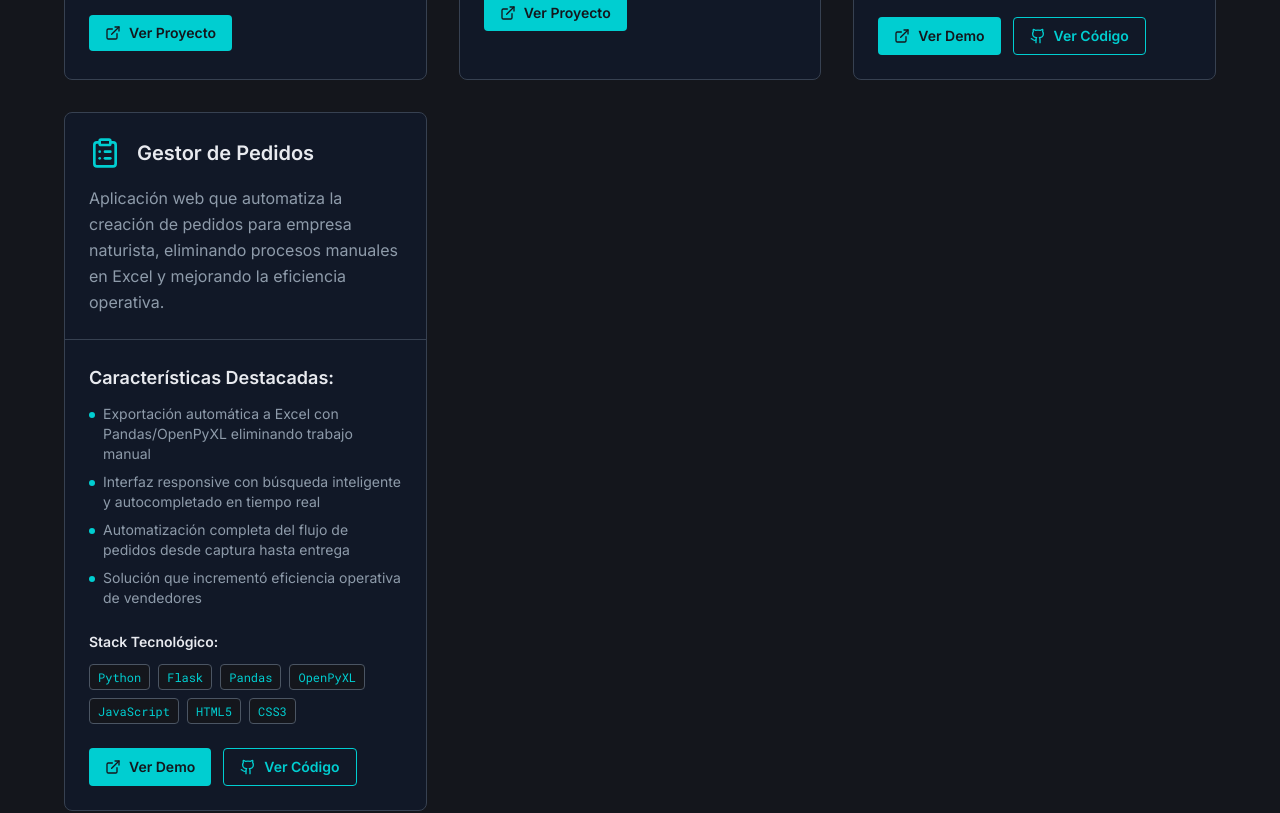
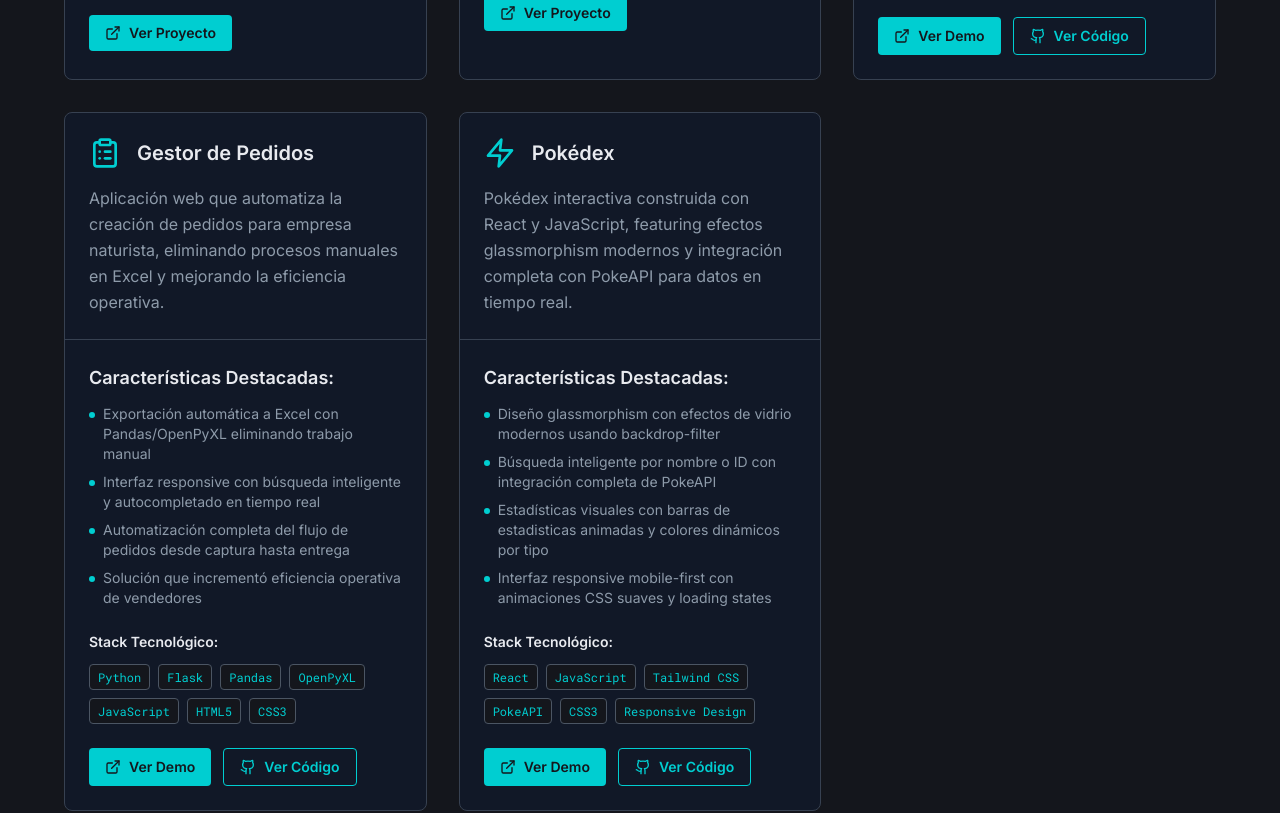
Before and after one commit to Pyrodex1/portfolio, a Next.js app: page / in a window 1280 px wide. Shown: the part 3280-4093 px from the top of the page. Built offline with nearby package versions, Linux system fonts and the light colour scheme.

Commit message:
add Pokédex project to portfolio

```diff
--- a/src/components/Projects.tsx
+++ b/src/components/Projects.tsx
@@ -1,6 +1,6 @@
 'use client'
 
-import { ExternalLink, Github, Truck, GraduationCap, Gamepad2, ClipboardList, Linkedin, Mail } from 'lucide-react'
+import { ExternalLink, Github, Truck, GraduationCap, Gamepad2, ClipboardList, Linkedin, Mail, Zap } from 'lucide-react'
 import { useState } from 'react'
 
 interface Project {
@@ -66,6 +66,20 @@ const projects: Project[] = [
       "Interfaz responsive con búsqueda inteligente y autocompletado en tiempo real",
       "Automatización completa del flujo de pedidos desde captura hasta entrega",
       "Solución que incrementó eficiencia operativa de vendedores"
+    ]
+  },
+  {
+    title: "Pokédex",
+    description: "Pokédex interactiva construida con React y JavaScript, featuring efectos glassmorphism modernos y integración completa con PokeAPI para datos en tiempo real.",
+    technologies: ["React", "JavaScript", "Tailwind CSS", "PokeAPI", "CSS3", "Responsive Design"],
+    demoUrl: "https://pokedex-nine-psi.vercel.app/",
+    codeUrl: "https://github.com/Pyrodex1/Pokedex",
+    icon: <Zap className="text-dark-cyan" size={32} />,
+    highlights: [
+      "Diseño glassmorphism con efectos de vidrio modernos usando backdrop-filter",
+      "Búsqueda inteligente por nombre o ID con integración completa de PokeAPI",
+      "Estadísticas visuales con barras de estadisticas animadas y colores dinámicos por tipo",
+      "Interfaz responsive mobile-first con animaciones CSS suaves y loading states"
     ]
   }
 ]
```
